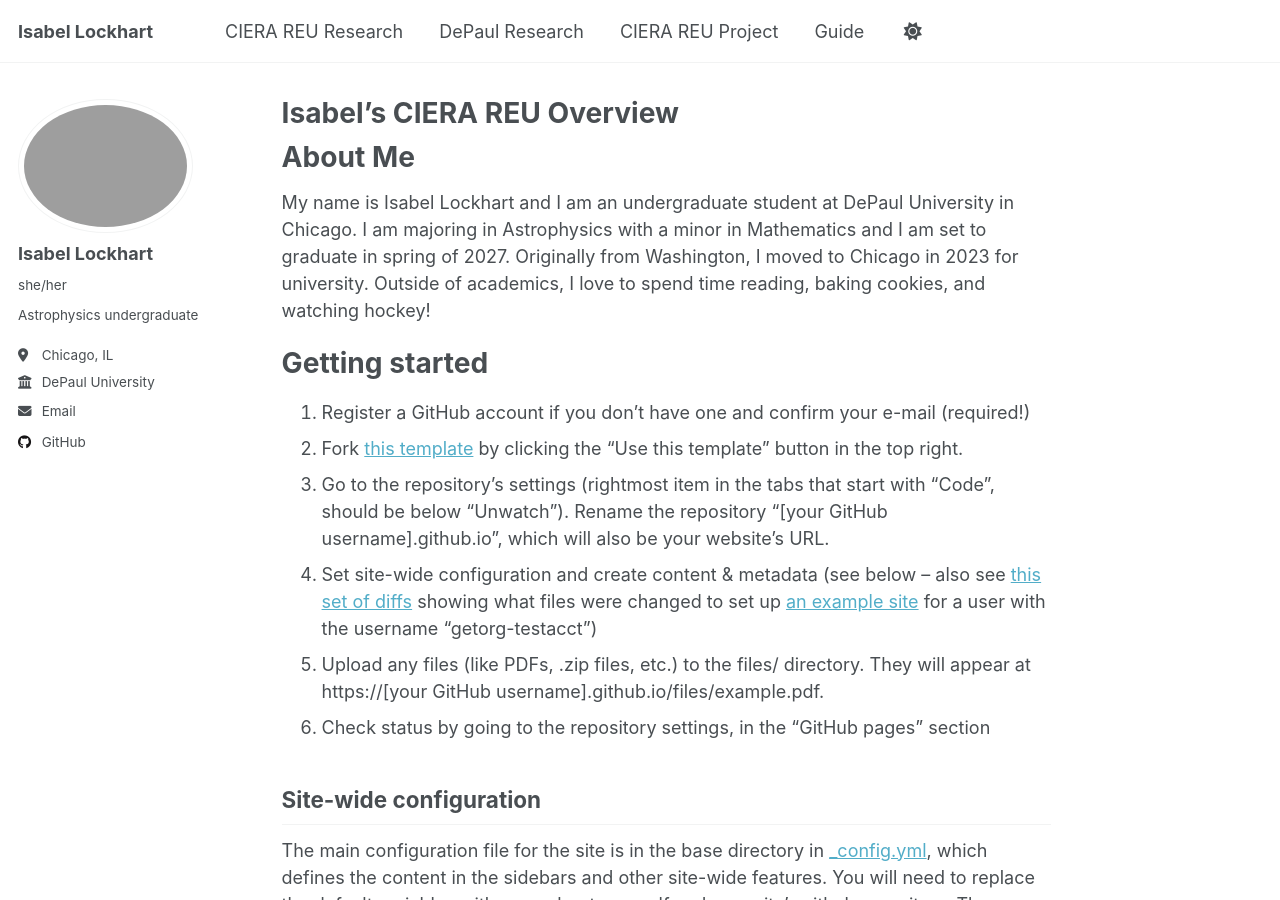
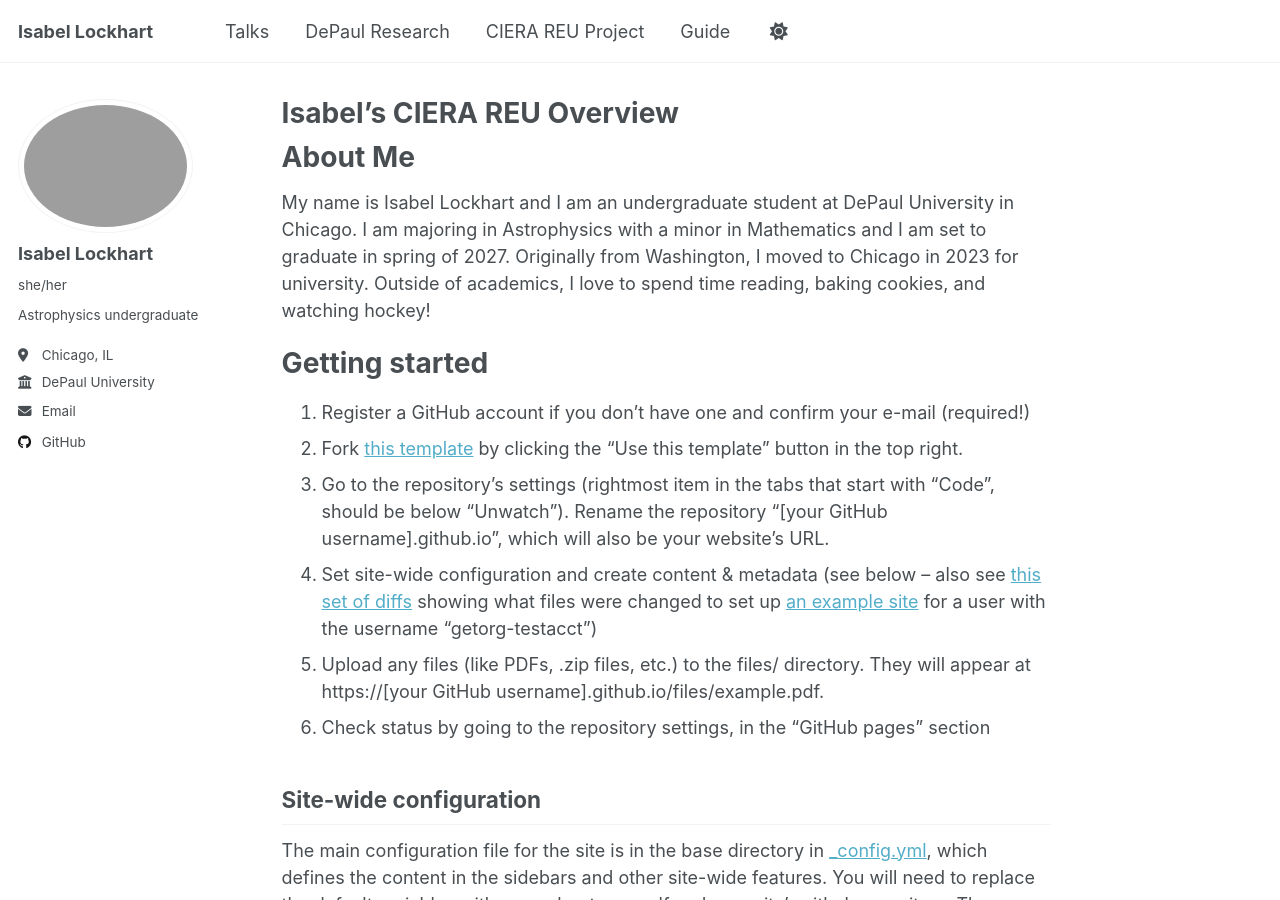
Before and after one commit to Isabel-Lockhart/CIERA, a Jekyll site: the page built from _pages/about.md, in a window 1280 px wide and 900 px high. Built offline with Jekyll 4.4.1, drawn with Linux system fonts in a browser that asks for light colours; a script that is not in the unit is left out.

Commit message:
Update navigation.yml

```diff
--- a/_data/navigation.yml
+++ b/_data/navigation.yml
@@ -8,9 +8,8 @@
 #      Markdown formatted page while the second is generated using JSON.
 
 main:
-  - title: "CIERA REU Research"
-    url: /CIERAREU/
-
+  - title: "Talks"
+    url: /talks/
   - title: "DePaul Research"
     url: /depaul/
   - title: "CIERA REU Project"
```
